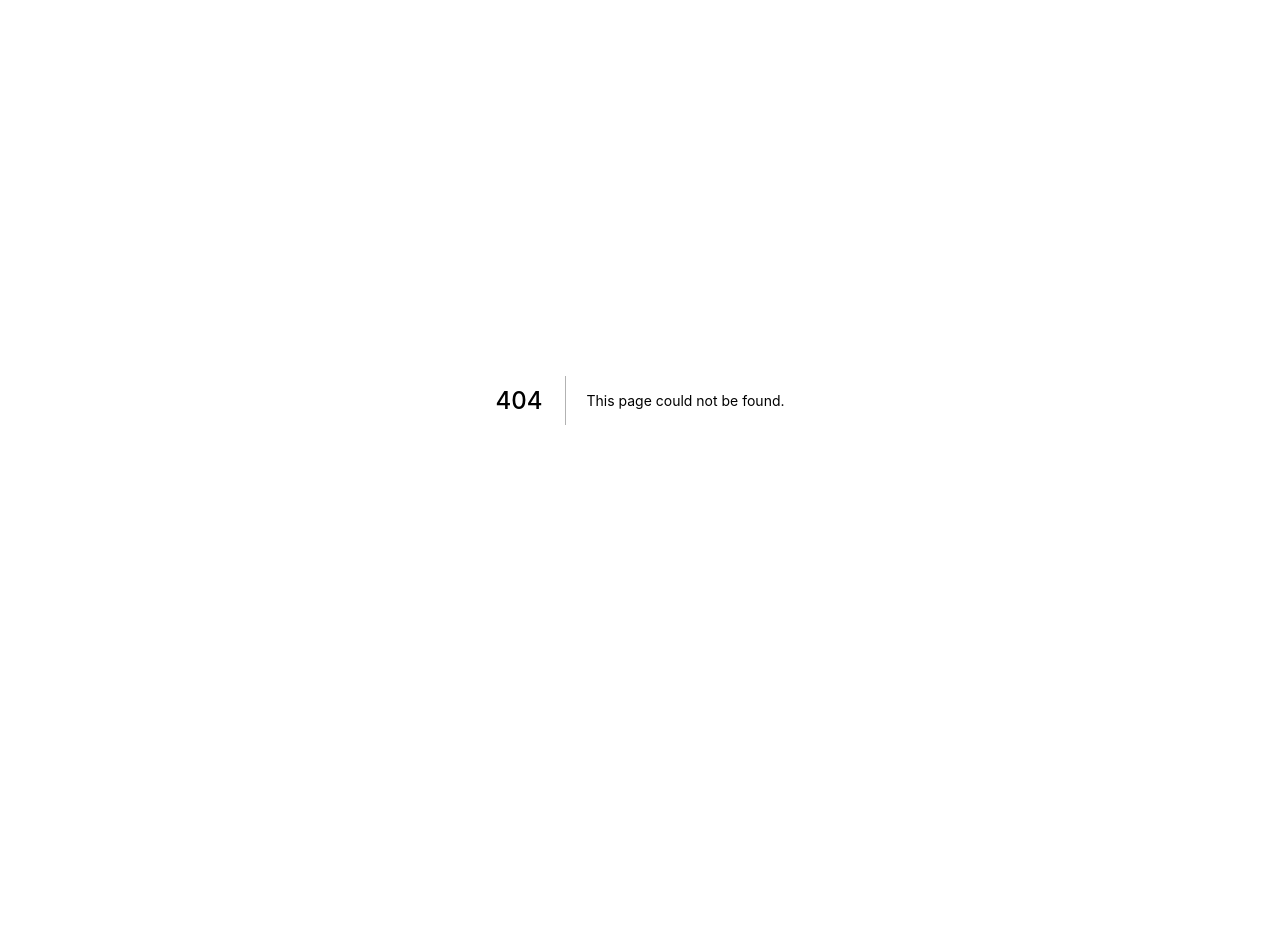
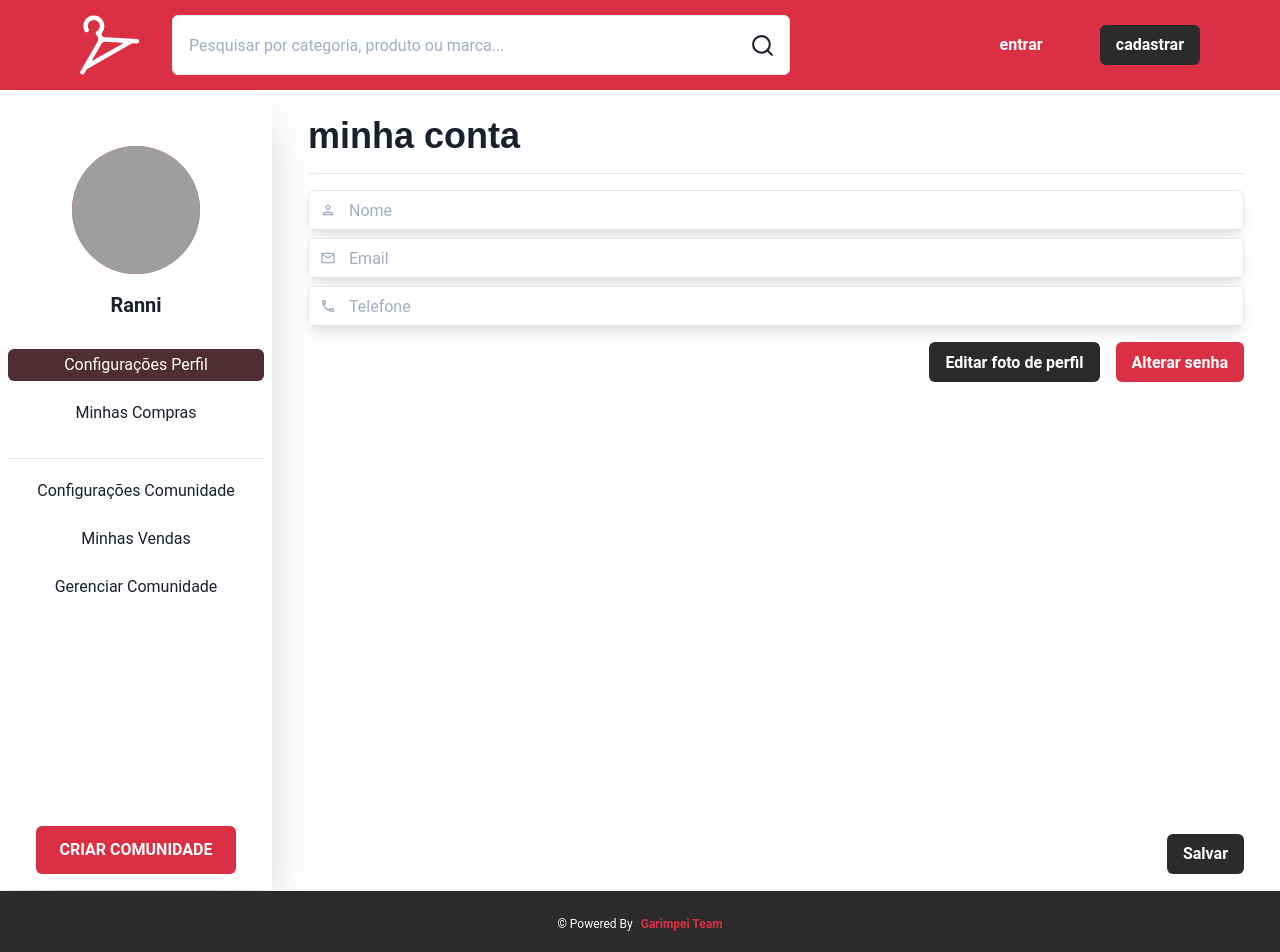
Before and after one commit to UnBArqDsw2021-2/2021.2_G5_Garimpei_Frontend, a Next.js app: page /dashboard in a window 1280 px wide. Before the commit this address had no page. Shown: the top 952 px of the page. Before the commit the page ends 867 px from the top, so only its background shows below. Built offline with nearby package versions, Linux system fonts and the light colour scheme; grey boxes are pictures that could not be loaded.

Commit message:
feat: creates dashboard index page
Co-authored-by: Daniel Barcelos <danielbarcelos.7@hotmail.com>

```diff
--- /dev/null
+++ b/src/pages/dashboard/index.tsx
@@ -0,0 +1,116 @@
+import {
+  Box,
+  Button,
+  Divider,
+  Flex,
+  Heading,
+  Icon,
+  Input,
+  InputGroup,
+  InputLeftElement,
+  VStack,
+} from "@chakra-ui/react";
+import {
+  MdOutlineEmail,
+  MdOutlinePerson,
+  MdOutlinePhone,
+} from "react-icons/md";
+import { Footer } from "../../components/Footer";
+import { Header } from "../../components/Header";
+import { Sidebar } from "../../components/Sidebar";
+
+export default function Dashboard() {
+  return (
+    <>
+      <Header />
+      <Box display="flex" flexDirection={{ base: "column", lg: "row" }}>
+        {/* SIDEBAR MENU */}
+
+        <Sidebar />
+
+        {/* PAGE CONTENT */}
+        <Flex
+          as="main"
+          flexDirection="column"
+          px="2.25rem"
+          mt="1.5rem"
+          w="full"
+          gap="1rem"
+          minH="70vh"
+        >
+          <Heading>minha conta</Heading>
+
+          <Divider w="full" opacity={1} />
+
+          {/* INPUTS */}
+          <VStack>
+            <InputGroup boxShadow="lg">
+              <InputLeftElement pointerEvents="none">
+                <Icon as={MdOutlinePerson} color="gray.400" />
+              </InputLeftElement>
+
+              <Input
+                placeholder="Nome"
+                type="text"
+                focusBorderColor="brand.500"
+                bg="white"
+              />
+            </InputGroup>
+
+            <InputGroup boxShadow="lg">
+              <InputLeftElement pointerEvents="none">
+                <Icon as={MdOutlineEmail} color="gray.400" />
+              </InputLeftElement>
+
+              <Input
+                placeholder="Email"
+                type="email"
+                focusBorderColor="brand.500"
+                bg="white"
+              />
+            </InputGroup>
+
+            <InputGroup boxShadow="lg">
+              <InputLeftElement pointerEvents="none">
+                <Icon as={MdOutlinePhone} color="gray.400" />
+              </InputLeftElement>
+
+              <Input
+                placeholder="Telefone"
+                type="email"
+                focusBorderColor="brand.500"
+                bg="white"
+              />
+            </InputGroup>
+          </VStack>
+
+          {/* BUTTONS */}
+          <Flex
+            w="full"
+            alignItems="center"
+            justifyContent="flex-end"
+            gap="1rem"
+          >
+            <Button colorScheme="dark" _hover={{ bg: "dark.400" }}>
+              Editar foto de perfil
+            </Button>
+            <Button colorScheme="brand">Alterar senha</Button>
+          </Flex>
+
+          {/* SAVE BUTTON */}
+          <Button
+            w="fit-content"
+            alignSelf="flex-end"
+            mt="auto"
+            mb="1rem"
+            colorScheme="dark"
+            _hover={{ bg: "dark.400" }}
+          >
+            Salvar
+          </Button>
+        </Flex>
+      </Box>
+      <Footer />
+    </>
+  );
+}
```
